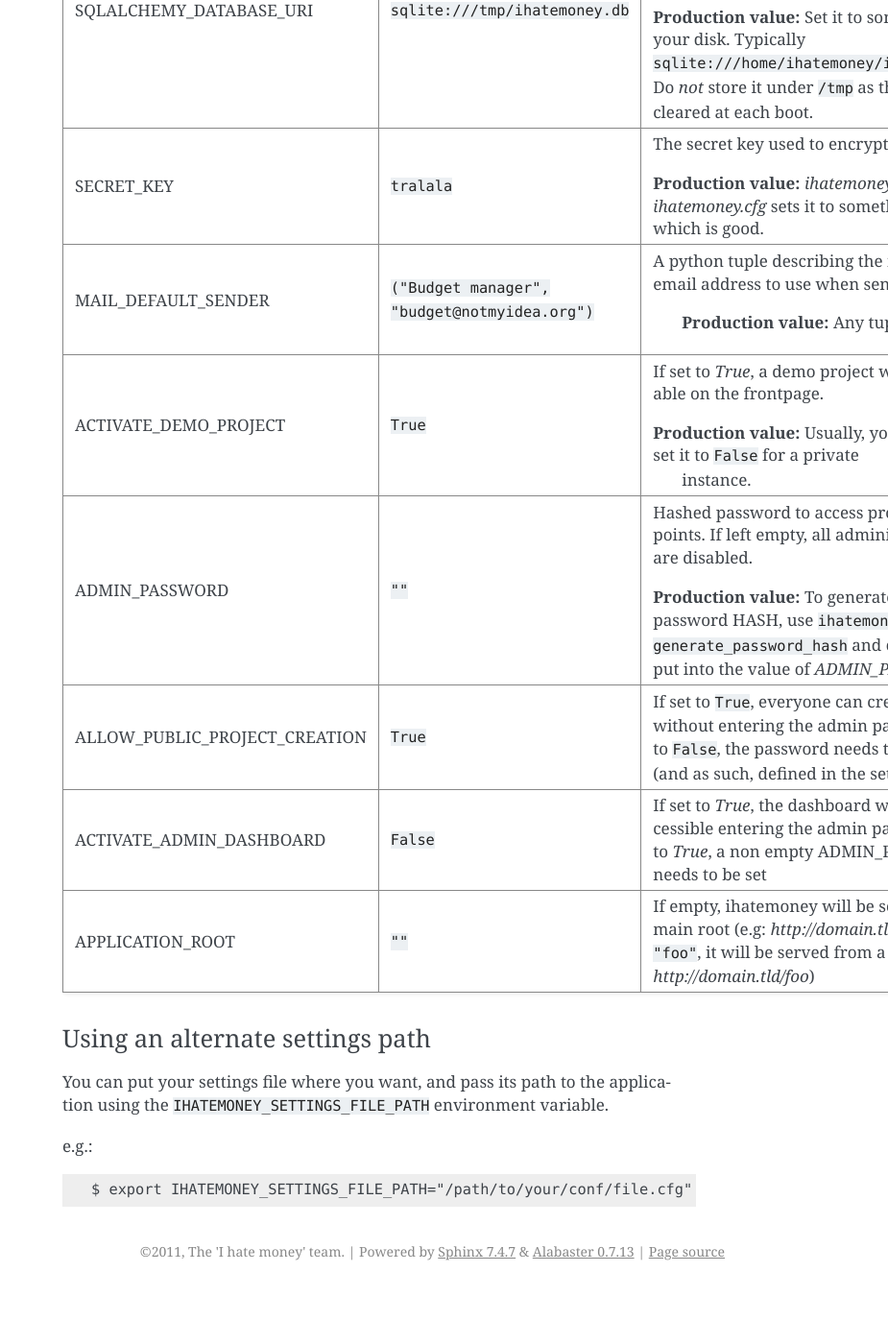
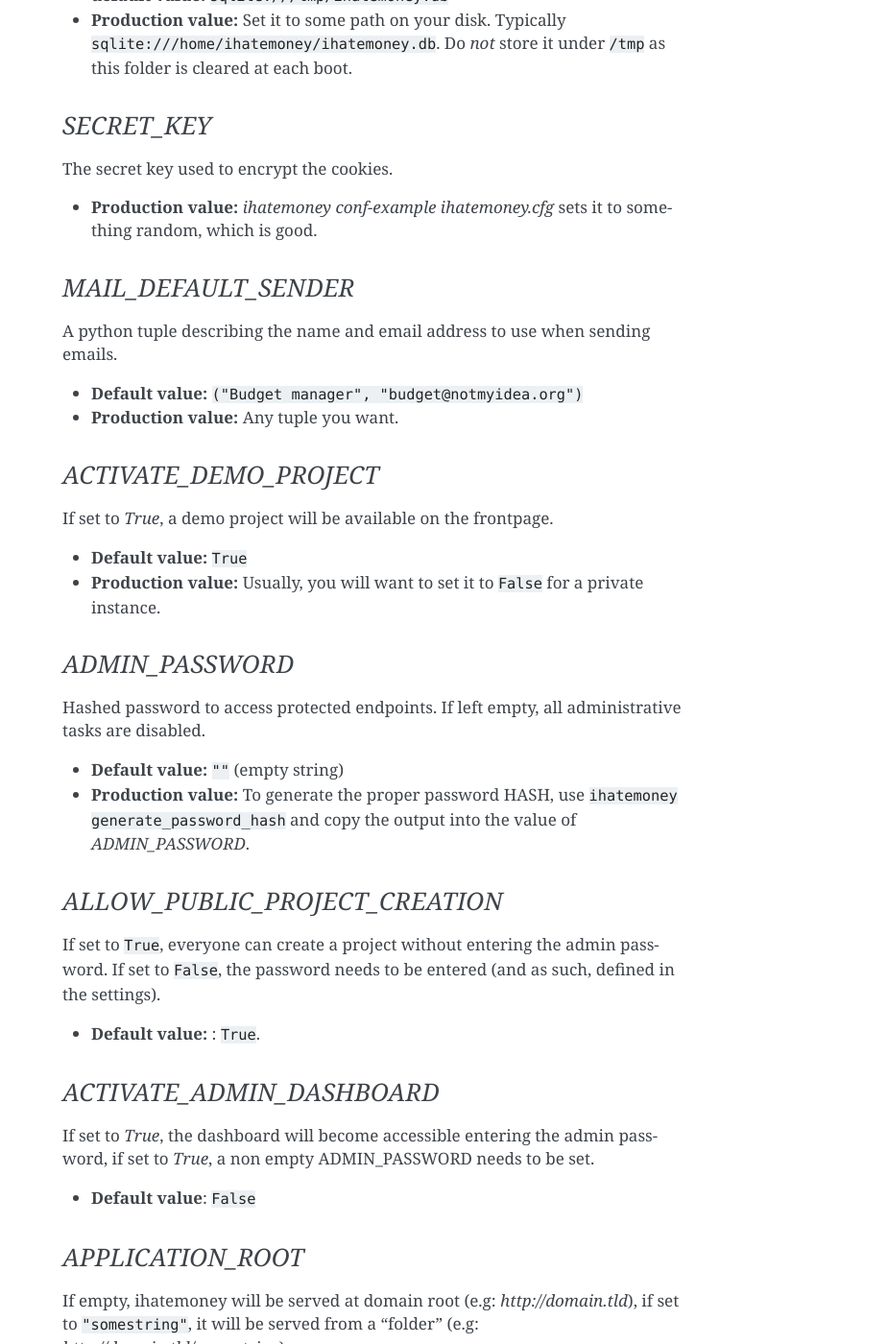
Before and after one commit to spiral-project/ihatemoney, a Sphinx documentation site: the page built from docs/installation.rst, in a window 1280 px wide and 1400 px high, scrolled down 4554 px. Shown: the whole window at 96% size, without its empty margins (355-1280 px from the left). Built offline with Sphinx 7.4.7, drawn with Linux system fonts in a browser that asks for light colours; before the commit the page ends 5897 px from its top, so only the background shows below that; some of the changed text lies outside the part shown.

```diff
--- a/docs/installation.rst
+++ b/docs/installation.rst
@@ -189,49 +189,79 @@ deployed instance, simply look at your *ihatemoney.cfg*.
 
 Production values are recommended values for use in production.
 
+`SQLALCHEMY_DATABASE_URI`
+-------------------------
 
-+-------------------------------+---------------------------------+----------------------------------------------------------------------------------------+
-| Setting name                  |  Default                        | What does it do?                                                                       |
-+===============================+=================================+========================================================================================+
-| SQLALCHEMY_DATABASE_URI       | ``sqlite:///tmp/ihatemoney.db`` | Specifies the type of backend to use and its location. More information on the         |
-|                               |                                 | format used can be found on `the SQLAlchemy documentation`_.                           |
-|                               |                                 |                                                                                        |
-|                               |                                 | **Production value:** Set it to some path on your disk. Typically                      |
-|                               |                                 | ``sqlite:///home/ihatemoney/ihatemoney.db``. Do *not* store it under ``/tmp`` as this  |
-|                               |                                 | folder is cleared at each boot.                                                        |
-+-------------------------------+---------------------------------+----------------------------------------------------------------------------------------+
-| SECRET_KEY                    |  ``tralala``                    | The secret key used to encrypt the cookies.                                            |
-|                               |                                 |                                                                                        |
-|                               |                                 | **Production value:** `ihatemoney conf-example ihatemoney.cfg` sets it to something    |
-|                               |                                 | random, which is good.                                                                 |
-+-------------------------------+---------------------------------+----------------------------------------------------------------------------------------+
-| MAIL_DEFAULT_SENDER           | ``("Budget manager",            | A python tuple describing the name and email address to use when sending               |
-|                               | "budget@notmyidea.org")``       | emails.                                                                                |
-|                               |                                 |                                                                                        |
-|                               |                                 |  **Production value:** Any tuple you want.                                             |
-+-------------------------------+---------------------------------+----------------------------------------------------------------------------------------+
-| ACTIVATE_DEMO_PROJECT         |  ``True``                       | If set to `True`, a demo project will be available on the frontpage.                   |
-|                               |                                 |                                                                                        |
-|                               |                                 | **Production value:** Usually, you will want to set it to ``False`` for a private      |
-|                               |                                 |  instance.                                                                             |
-+-------------------------------+---------------------------------+----------------------------------------------------------------------------------------+
-|                               |                                 | Hashed password to access protected endpoints. If left empty, all administrative       |
-| ADMIN_PASSWORD                |  ``""``                         | tasks are disabled.                                                                    |
-|                               |                                 |                                                                                        |
-|                               |                                 | **Production value:** To generate the proper password HASH, use                        |
-|                               |                                 | ``ihatemoney generate_password_hash`` and copy the output into the value of            |
-|                               |                                 | *ADMIN_PASSWORD*.                                                                      |
-+-------------------------------+---------------------------------+----------------------------------------------------------------------------------------+
-| ALLOW_PUBLIC_PROJECT_CREATION |  ``True``                       | If set to ``True``, everyone can create a project without entering the admin password  |
-|                               |                                 | If set to ``False``, the password needs to be entered (and as such, defined in the     |
-|                               |                                 | settings).                                                                             |
-+-------------------------------+---------------------------------+----------------------------------------------------------------------------------------+
-| ACTIVATE_ADMIN_DASHBOARD      |  ``False``                      | If set to `True`, the dashboard will become accessible entering the admin password     |
-|                               |                                 | If set to `True`, a non empty ADMIN_PASSWORD needs to be set                           |
-+-------------------------------+---------------------------------+----------------------------------------------------------------------------------------+
-| APPLICATION_ROOT              |  ``""``                         | If empty, ihatemoney will be served at domain root (e.g: *http://domain.tld*), if set  |
-|                               |                                 | to ``"foo"``, it will be served from a "folder" (e.g: *http://domain.tld/foo*)         |
-+-------------------------------+---------------------------------+----------------------------------------------------------------------------------------+
+Specifies the type of backend to use and its location. More information on the
+format used can be found on `the SQLAlchemy documentation`_.
+
+- **default value:** ``sqlite:///tmp/ihatemoney.db``
+- **Production value:** Set it to some path on your disk. Typically
+  ``sqlite:///home/ihatemoney/ihatemoney.db``. Do *not* store it under
+  ``/tmp`` as this folder is cleared at each boot.
+
+`SECRET_KEY`
+------------
+
+The secret key used to encrypt the cookies.
+
+- **Production value:** `ihatemoney conf-example ihatemoney.cfg` sets it to
+  something random, which is good.
+
+`MAIL_DEFAULT_SENDER`
+---------------------
+
+A python tuple describing the name and email address to use when sending emails.
+
+- **Default value:** ``("Budget manager", "budget@notmyidea.org")``
+- **Production value:** Any tuple you want.
+
+`ACTIVATE_DEMO_PROJECT`
+-----------------------
+
+If set to `True`, a demo project will be available on the frontpage.
+
+- **Default value:** ``True``
+- **Production value:** Usually, you will want to set it to ``False`` for a
+  private instance.
+
+`ADMIN_PASSWORD`
+----------------
+
+Hashed password to access protected endpoints. If left empty, all administrative
+tasks are disabled.
+
+- **Default value:** ``""`` (empty string)
+- **Production value:** To generate the proper password HASH, use
+  ``ihatemoney generate_password_hash`` and copy the output into the value of
+  *ADMIN_PASSWORD*.
+
+`ALLOW_PUBLIC_PROJECT_CREATION`
+-------------------------------
+
+If set to ``True``, everyone can create a project without entering the admin
+password. If set to ``False``, the password needs to be entered (and as such,
+defined in the settings).
+
+- **Default value:** : ``True``.
+
+
+`ACTIVATE_ADMIN_DASHBOARD`
+--------------------------
+
+If set to `True`, the dashboard will become accessible entering the admin
+password, if set to `True`, a non empty ADMIN_PASSWORD needs to be set.
+
+- **Default value**: ``False``
+
+`APPLICATION_ROOT`
+------------------
+
+If empty, ihatemoney will be served at domain root (e.g: *http://domain.tld*),
+if set to ``"somestring"``, it will be served from a "folder"
+(e.g: *http://domain.tld/somestring*).
+
+- **Default value:** ``""`` (empty string)
 
 .. _the SQLAlchemy documentation: http://docs.sqlalchemy.org/en/latest/core/engines.html#database-urls
 
```
